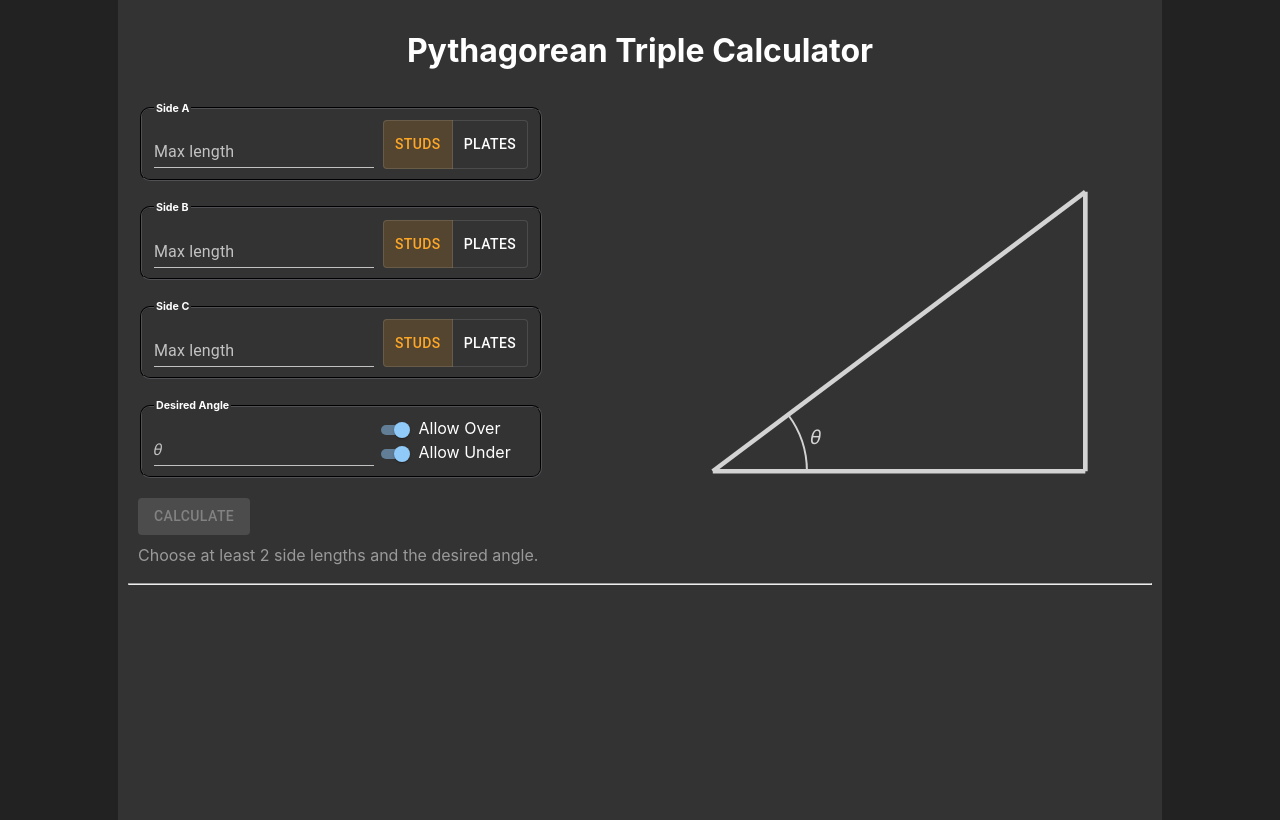
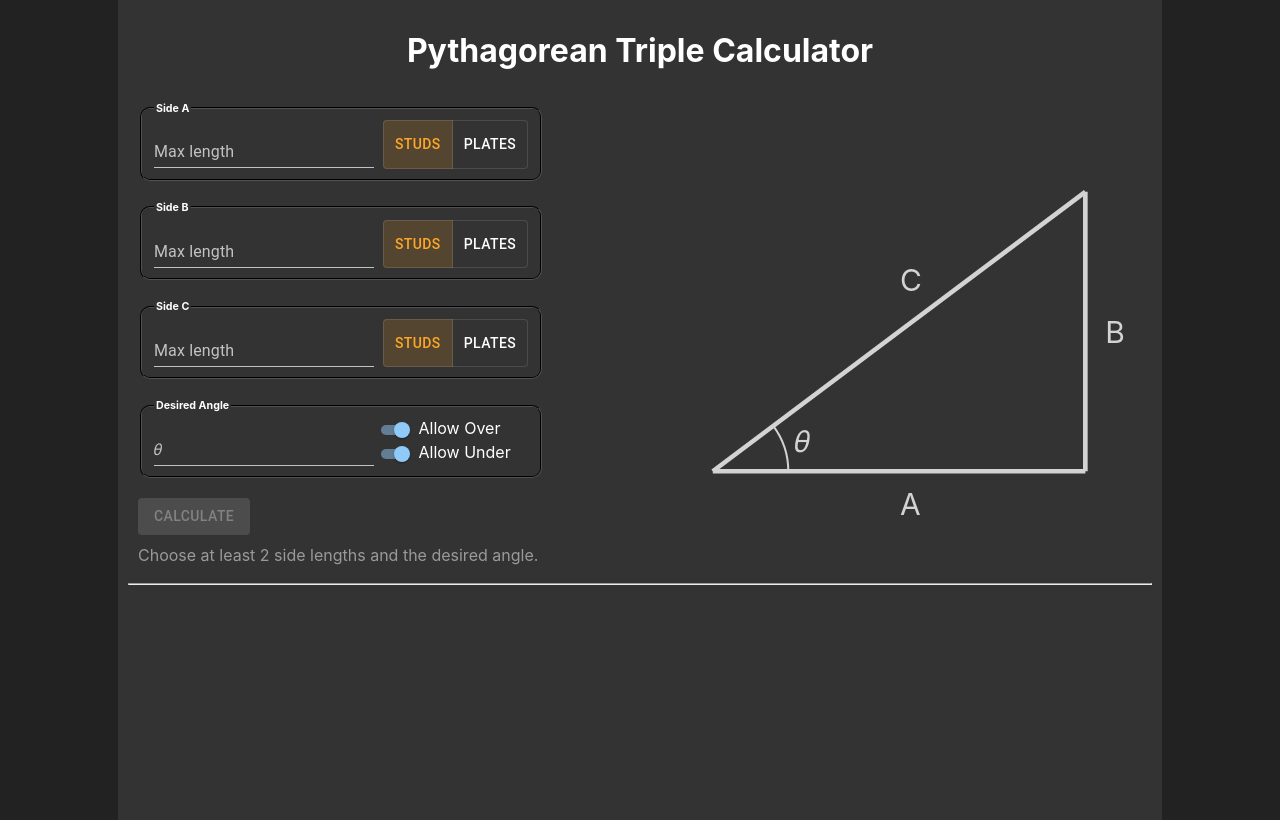
Before and after one commit to BlakeFoster/pythagorean-triples, a React (Create React App) app: page / in a window 1280 px wide. Built offline with nearby package versions, Linux system fonts and the light colour scheme.

Commit message:
Fix angle labels

```diff
--- a/src/App.css
+++ b/src/App.css
@@ -85,6 +85,29 @@ legend {
   display: block;
 }
 
+#diagram .label {
+  position: absolute;
+  font-size: 30px;
+}
+
+.label.a {
+  bottom: 50px;
+  left: 50%;
+  text-align: center;
+}
+
+.label.b {
+  right: 15px;
+  top: 50%;
+  height: 100%;
+  line-height: 0;
+}
+
+.label.c {
+  top: 170px;
+  left: 50%;
+}
+
 .tripleGroupDisplay {
   color: black;
   border-radius: 20px;
--- a/src/components/graphics/SideElement.js
+++ b/src/components/graphics/SideElement.js
@@ -99,7 +99,7 @@ export class PlateTop extends _LegoElement {
 }
 
 
-export function plain (unit, color) {
+export function plain (unit, color, label) {
   class Plain extends _SideElment {
     render() {
       return (
--- a/src/components/graphics/TriangleGraphic.js
+++ b/src/components/graphics/TriangleGraphic.js
@@ -5,7 +5,7 @@ import { Stage, Layer, Text, Arc } from 'react-konva';
 import { RENDER_UNIT } from "./SideElement"
 import { sind, cosd, atan2d } from "../../lib/math"
 
-const ANGLE_LABEL_DISTANCE = 10;
+const ANGLE_LABEL_DISTANCE = 12;
 const ARC_WIDTH = 2;
 
 
@@ -35,7 +35,7 @@ class TriangleGraphic extends React.Component {
     const vertexX = (this.props.width - diagramWidth) / 2 + leftOverhangLength;
     const vertexY = this.props.height - (this.props.height - diagramHeight) / 2 - bottomOverhangHeight;
 
-    const arcRadius = aRelativeLength * scale / 4;
+    const arcRadius = aRelativeLength * scale / 5;
     const angleLabelRadius = arcRadius + ANGLE_LABEL_DISTANCE;
 
     return (
--- a/src/components/input/TripleCalculator.js
+++ b/src/components/input/TripleCalculator.js
@@ -23,8 +23,10 @@ const DIAGRAM_B_UNIT = new Unit("B", 3)
 const DIAGRAM_C_UNIT = new Unit("C", 5)
 const DIAGRAM_SIDE_LENGTH = 1
 
-const DIAGRAM_HOVER_COLOR = "rgb(255, 230, 150)"
+const DIAGRAM_HOVER_COLOR = "rgb(255, 190, 70)"
 const DIAGRAM_NORMAL_COLOR = "lightgrey"
+
+const ANGLE_FONT_SIZE = "30"
 
 const A = 0;
 const B = 1;
@@ -45,7 +47,10 @@ class TripleCalculator extends React.Component {
       aElement: this.sideElement(DIAGRAM_A_UNIT),
       bElement: this.sideElement(DIAGRAM_B_UNIT),
       cElement: this.sideElement(DIAGRAM_C_UNIT),
-      angleColor: DIAGRAM_NORMAL_COLOR
+      angleColor: DIAGRAM_NORMAL_COLOR,
+      aLabelColor: DIAGRAM_NORMAL_COLOR,
+      bLabelColor: DIAGRAM_NORMAL_COLOR,
+      cLabelColor: DIAGRAM_NORMAL_COLOR
     };
     this.angleInputRef = React.createRef();
     this.angleControlGroupRef = React.createRef();
@@ -79,18 +84,32 @@ class TripleCalculator extends React.Component {
 
   setAElement(highlight) {
     console.log("Side A highlight set to " + highlight)
-    this.setState({aElement: this.sideElement(DIAGRAM_A_UNIT, highlight)})
+    this.setState(
+      {
+        aElement: this.sideElement(DIAGRAM_A_UNIT, highlight),
+        aLabelColor: this.getDiagramColor(highlight)
+      }
+    )
   }
 
   setBElement(highlight) {
     console.log("Side B highlight set to " + highlight)
-    this.setState({bElement: this.sideElement(DIAGRAM_B_UNIT, highlight)}
+    this.setState(
+      {
+        bElement: this.sideElement(DIAGRAM_B_UNIT, highlight),
+        bLabelColor: this.getDiagramColor(highlight)
+      }
     )
   }
 
   setCElement(highlight) {
     console.log("Side C highlight set to " + highlight)
-    this.setState({cElement: this.sideElement(DIAGRAM_C_UNIT, highlight)})
+    this.setState(
+      {
+        cElement: this.sideElement(DIAGRAM_C_UNIT, highlight),
+        cLabelColor: this.getDiagramColor(highlight)
+      }
+    )
   }
 
   setAngleColor(highlight) {
@@ -305,6 +324,9 @@ class TripleCalculator extends React.Component {
           <div className="helpMessage">{this.getHelpMessage()}</div>
         </InputGroup>
         <div id="diagram">
+          <div className="label a" style={{color: this.state.aLabelColor}}>A</div>
+          <div className="label b" style={{color: this.state.bLabelColor}}>B</div>
+          <div className="label c" style={{color: this.state.cLabelColor}}>C</div>
           <TriangleGraphic
             aLength={DIAGRAM_SIDE_LENGTH}
             bLength={DIAGRAM_SIDE_LENGTH}
@@ -312,7 +334,7 @@ class TripleCalculator extends React.Component {
             width={DIAGRAM_WIDTH}
             height={DIAGRAM_HEIGHT}
             padding={DIAGRAM_MARGIN}
-            angleFontSize={20}
+            angleFontSize={ANGLE_FONT_SIZE}
             angleColor={this.state.angleColor}
             angleLabel={THETA}
             aElement={this.state.aElement}
```
